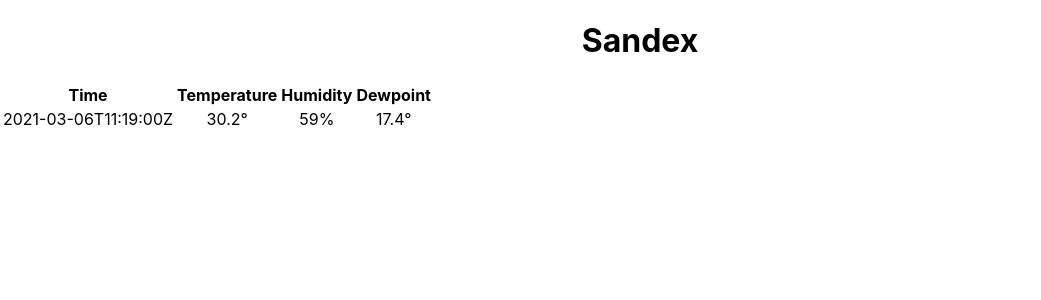
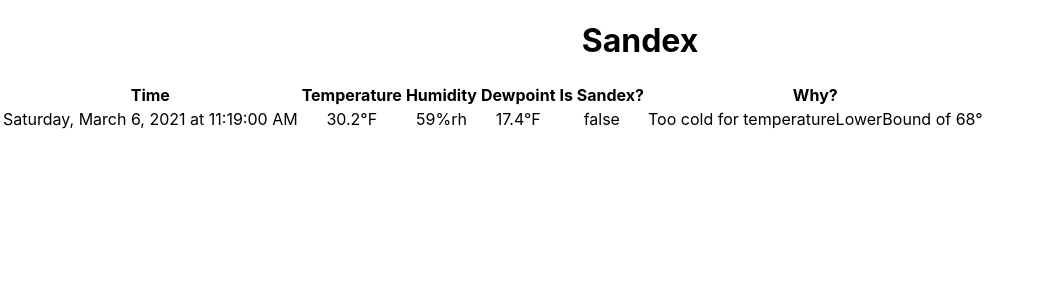
Before and after one commit to tikaro/sandex, a React (Create React App) app: page / in a window 1280 px wide. Shown: the top 300 px of the page, without its empty margins (0-1041 px from the left). Built offline with nearby package versions, Linux system fonts and the light colour scheme.

Commit message:
Split sandex calculations

```diff
--- a/src/App.js
+++ b/src/App.js
@@ -3,7 +3,6 @@ import Forecast from './json/response.json';
 import HourRow from './components/HourRow';
 
 const forecast = Forecast;
-const startTimes = forecast.data.timelines[0].intervals;
 const hours = forecast.data.timelines[0].intervals;
 
 function App() {
@@ -12,13 +11,19 @@ function App() {
     <div className="App">
       <h1>Sandex</h1>
       <table>
+          <thead>
           <tr>
             <th>Time</th>
             <th>Temperature</th>
             <th>Humidity</th>
             <th>Dewpoint</th>
+            <th>Is Sandex?</th>
+            <th>Why?</th>
           </tr>
+          </thead>
+          <tbody>
           <HourRow hour={hours[0]}/>
+          </tbody>
       </table>
     </div>
   );
--- a/src/components/HourRow.js
+++ b/src/components/HourRow.js
@@ -1,13 +1,23 @@
 import React from 'react';
+import isSandex from '../js/isSandex.js';
+import sandexMessage from '../js/sandexMessage.js';
 
 export default function HourRow(props) {
-    console.log(props);
+    const time = new Date(props.hour.startTime);
+    const options = { weekday: 'long', year: 'numeric', month: 'long', day: 'numeric' };
+
+    const temperature = props.hour.values.temperature;
+    const humidity = props.hour.values.humidity;
+    const dewpoint = props.hour.values.dewPoint;
+
     return (
         <tr className="hour">
-            <td className="time">{props.hour.startTime}</td>
-            <td className="temp">{props.hour.values.temperature}&deg;</td>
-            <td className="humidity">{props.hour.values.humidity}%</td>
-            <td className="dewpoint">{props.hour.values.dewPoint}&deg;</td>
+            <td className="time">{time.toLocaleTimeString('en-US',options)}</td>
+            <td className="temp">{temperature}&deg;F</td>
+            <td className="humidity">{humidity}%rh</td>
+            <td className="dewpoint">{dewpoint}&deg;F</td>
+            <td className="isSandex">{isSandex(temperature, humidity).toString()}</td>
+            <td className="sandexMessage">{sandexMessage(temperature, humidity)}</td>
         </tr>
     );
   }
```
